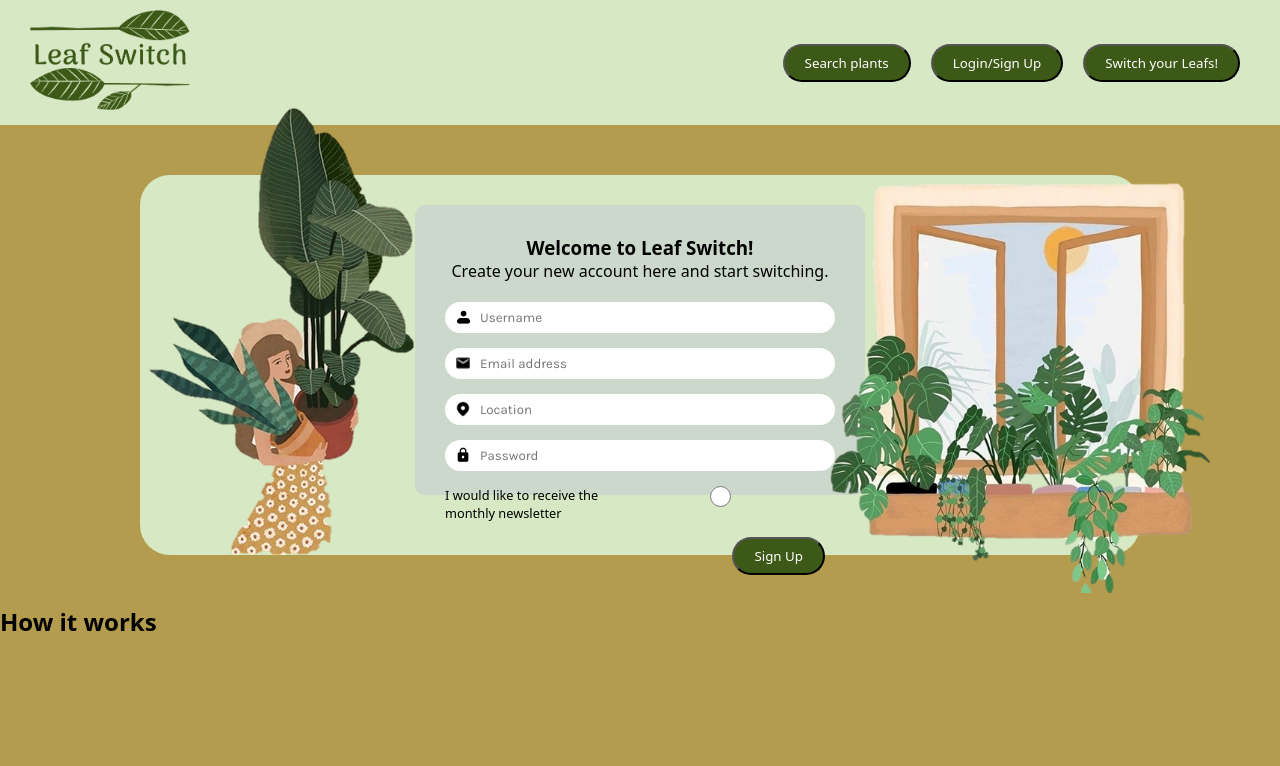
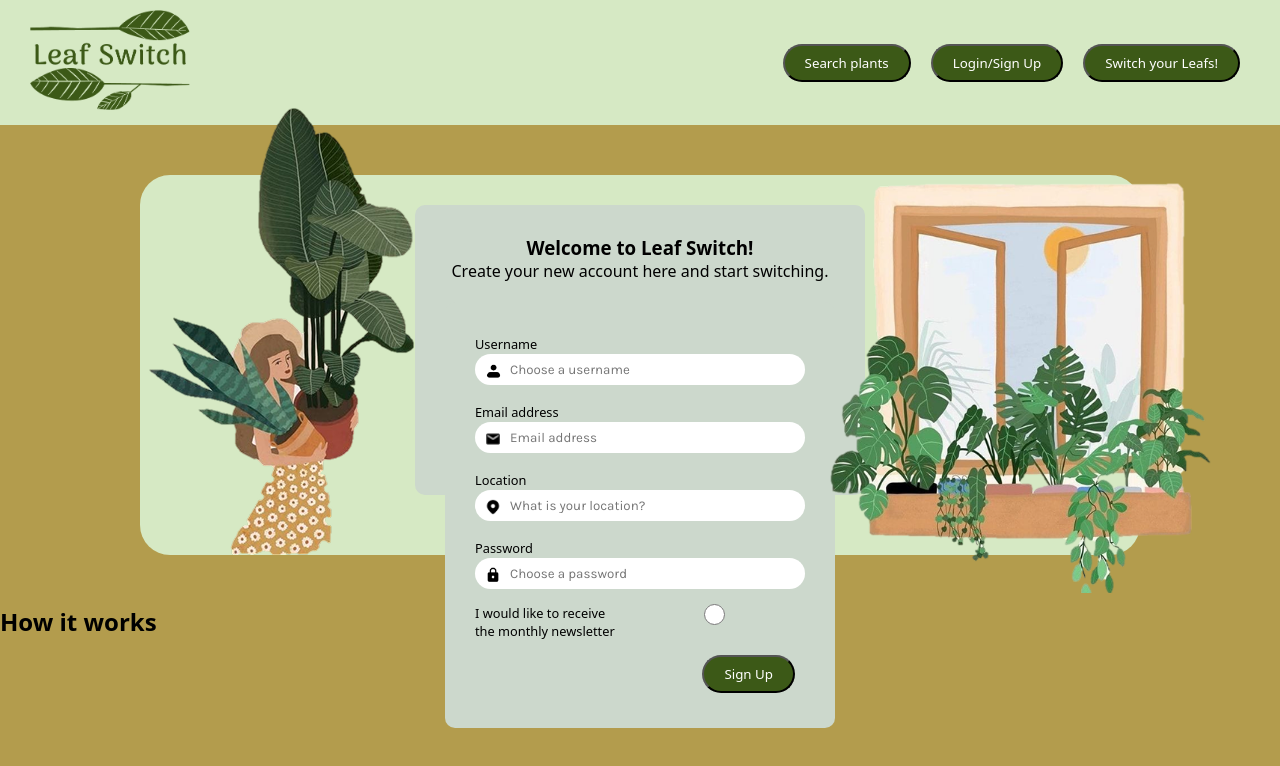
Before and after one commit to Marjolijn-v/frontend-eindopdracht, a React (Vite) app: page /register in a window 1280 px wide. Shown: the top 766 px of the page. Built offline with nearby package versions, Linux system fonts and the light colour scheme; a web font is replaced by a local one.

Commit message:
Css aanpassingen

```diff
--- a/src/components/inputComponent/inputComponent.css
+++ b/src/components/inputComponent/inputComponent.css
@@ -2,10 +2,6 @@ input {
     padding: 8px;
 }
 
-.error-text {
-    color: orangered;
-    font-size: 0.8rem;
-}
 
 label {
     font-size: 0.8rem;
--- a/src/index.css
+++ b/src/index.css
@@ -26,3 +26,10 @@ h1,h2,h3,h4 {
 input, textarea {
     font-family: "Karla", sans-serif;
 }
+
+.error-text {
+    color: orangered;
+    font-size: 1.5rem;
+    font-weight: bold;
+    text-align: center;
+}
--- a/src/pages/Login/Login.css
+++ b/src/pages/Login/Login.css
@@ -19,7 +19,7 @@
 .input-icon {
     position: absolute;
     left: 10px;
-    top: 15%;
+    top: 45%;
     width: 16px;
     height: 16px;
 }
--- a/src/pages/Login/Login.jsx
+++ b/src/pages/Login/Login.jsx
@@ -33,10 +33,11 @@ function Login() {
             });
             console.log("inloggen is gelukt", response.data);
             login(response.data);
+            navigate('/account');
 
         } catch (e) {
             console.error(e);
-            setError(e.response?.data?.message || 'Something went wrong, please try again.');
+            setError(e.response?.data?.message || 'Something went wrong, please try again.' );
         } finally {
             toggleLoading(false);
         }
@@ -57,6 +58,7 @@ function Login() {
                             className="login-input email-field"
                             inputType="email"
                             inputName="email"
+                            inputLabel="Email address"
                             inputId="email-field"
                             placeholder="Email Address"
                             validationRules={{
@@ -80,6 +82,7 @@ function Login() {
                             className="login-input password-field"
                             inputType="password"
                             inputName="password"
+                            inputLabel='Password'
                             inputId="password-field"
                             placeholder="Password"
                             validationRules={{
@@ -99,8 +102,6 @@ function Login() {
                         type="submit"
                         title={loading ? "Logging in..." : "Login"}
                         disabled={loading}
-                        onClick={() => navigate('/account')}
-
                     />
                     </div>
 
--- a/src/pages/Register/Register.css
+++ b/src/pages/Register/Register.css
@@ -1,3 +1,11 @@
+.register-form {
+    width: 100%;
+    max-width: 450px;
+    background-color: var(--green-grey);
+    border-radius: 10px;
+    padding: 30px;
+}
+
 .register-input {
     margin-bottom: 15px;
     background-color: white;
--- a/src/pages/Register/Register.jsx
+++ b/src/pages/Register/Register.jsx
@@ -89,15 +89,16 @@ function Register() {
                 <h1>Welcome to Leaf Switch!</h1>
                 <p>Create your new account here and start switching.</p>
             </div>
-            <form onSubmit={handleSubmit(handleFormSubmit)}>
+            <form onSubmit={handleSubmit(handleFormSubmit)} className="register-form">
                 <div className="input-wrapper">
                     <img src={userIcon} alt="User icon" className="input-icon"/>
                     <InputComponent
                         className="register-input username-field"
                         inputType="text"
                         inputName="username"
+                        inputLabel="Username"
                         inputId="username-field"
-                        placeholder="Username"
+                        placeholder="Choose a username"
                         validationRules={{
                             required: {
                                 value: true,
@@ -115,6 +116,7 @@ function Register() {
                         className="register-input email-field"
                         inputType="email"
                         inputName="email"
+                        inputLabel="Email address"
                         inputId="email-field"
                         placeholder="Email address"
                         validationRules={{
@@ -138,8 +140,9 @@ function Register() {
                         className="register-input location-field"
                         inputType="text"
                         inputName="location"
+                        inputLabel="Location"
                         inputId="location-field"
-                        placeholder="Location"
+                        placeholder="What is your location?"
                         validationRules={{
                             required: {
                                 value: true,
@@ -157,8 +160,9 @@ function Register() {
                         className="register-input password-field"
                         inputType="password"
                         inputName="password"
+                        inputLabel="Password"
                         inputId="password-field"
-                        placeholder="Password"
+                        placeholder="Choose a password"
                         validationRules={{
                             required: {
                                 value: true,
--- a/src/pages/Search/Search.jsx
+++ b/src/pages/Search/Search.jsx
@@ -9,7 +9,7 @@ import InputComponent from "../../components/inputComponent/inputComponent.jsx";
 
 function Search() {
 
-    const [error, toggleError] = useState(false);
+    const [error, setError] = useState('');
     const [loading, toggleLoading] = useState(false);
 
     const [searchResults, setSearchResults] = useState([]);
@@ -19,7 +19,7 @@ function Search() {
     async function searchPlants () {
         try {
             toggleLoading(true);
-            toggleError(false);
+            setError('');
 
             const result = await axios.get('https://novi-backend-api-wgsgz.ondigitalocean.app/api/plants', {
                 headers: {
@@ -28,12 +28,35 @@ function Search() {
                 },
             });
 
-            const filtered = result.data.filter(plant =>
-                plant.namePlant.toLowerCase().includes(inputValue.toLowerCase())
-            );
+            const memberResponse = await axios.get('https://novi-backend-api-wgsgz.ondigitalocean.app/api/members', {
+                headers: {
+                    'accept': 'application/json',
+                    'novi-education-project-id': '2767c1c3-13ff-45b7-a2b7-6870077651b3',
+                }
+            });
+
+            const locationMap = {};
+            memberResponse.data.forEach(member => {
+                locationMap[member.userId] = member.location;
+            });
+
+            const plantsWithLocation = result.data.map(plant => ({
+                ...plant,
+                location: locationMap[plant.userId]
+            }));
+
+
+
+            const filtered = plantsWithLocation.filter(plant => {
+                const search = inputValue.toLowerCase();
+
+                return (
+                    plant.namePlant.toLowerCase().includes(search) || plant?.location?.toLowerCase().includes(search)
+                );
+            });
 
             if (filtered.length === 0) {
-                toggleError(true);
+                setError("No plants found");
                 setSearchResults([]);
                 return;
             }
@@ -42,7 +65,7 @@ function Search() {
 
         } catch (e) {
             console.error(e);
-            toggleError(true);
+            setError("No plants found");
             setSearchResults([]);
         } finally {
             toggleLoading(false);
@@ -60,6 +83,7 @@ function Search() {
                     <input type="text"
                            name="search"
                            id="search-field"
+                           placeholder="Enter plant name or location"
                            value={inputValue}
                            onChange={(e) => setInputValue(e.target.value)}
                            onKeyDown={(e) => e.key === "Enter" && searchPlants()}
@@ -72,14 +96,16 @@ function Search() {
 
             </div>
 
+            {error && <p className="error-text">{error}</p>}
+
             <div className="outer-container search-result">
                 <header className="header search-result">
                     <h2>Search results</h2>
-                    <Button
-                        title="Filter"
-                        type="button"
-                        className="button search-result"
-                    />
+                    {/*<Button*/}
+                    {/*    title="Filter"*/}
+                    {/*    type="button"*/}
+                    {/*    className="button search-result"*/}
+                    {/*/>*/}
                 </header>
                 <section className="inner-container search-result">
                     {searchResults.length > 0 ? (
@@ -91,12 +117,12 @@ function Search() {
                                 id={plant.id}
                                 plantName={plant.namePlant}
                                 plantDescription={plant.description}
-                                location="location"
+                                location={plant.location}
 
                             />
                         ))
                     ) : (
-                        <p>Plant not found. Please try again.</p>
+                        <p>Find a plant that needs switching! You can either search on the name of the plant you're looking for or the location.</p>
                     )}
 
                 </section>
```
